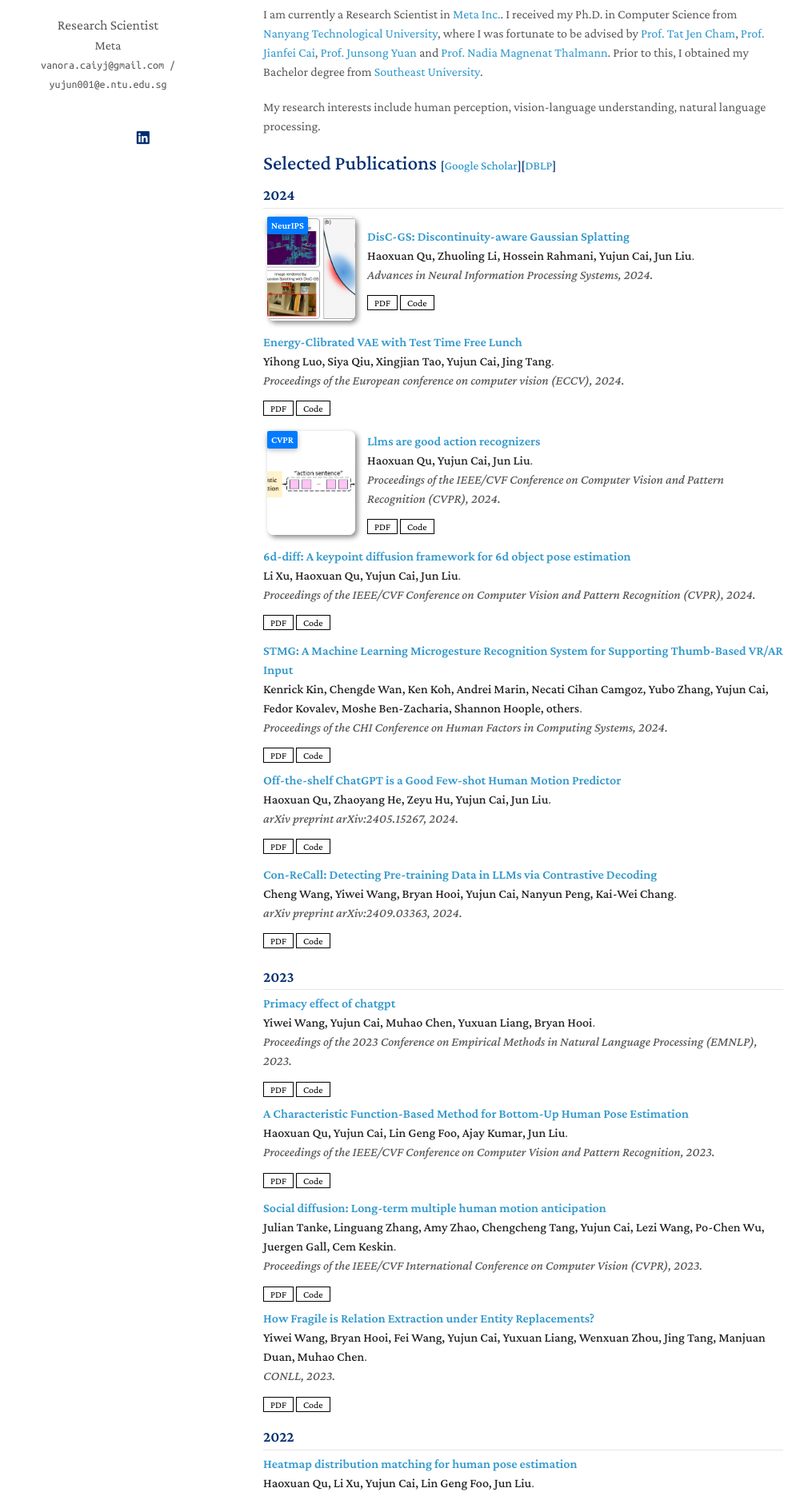
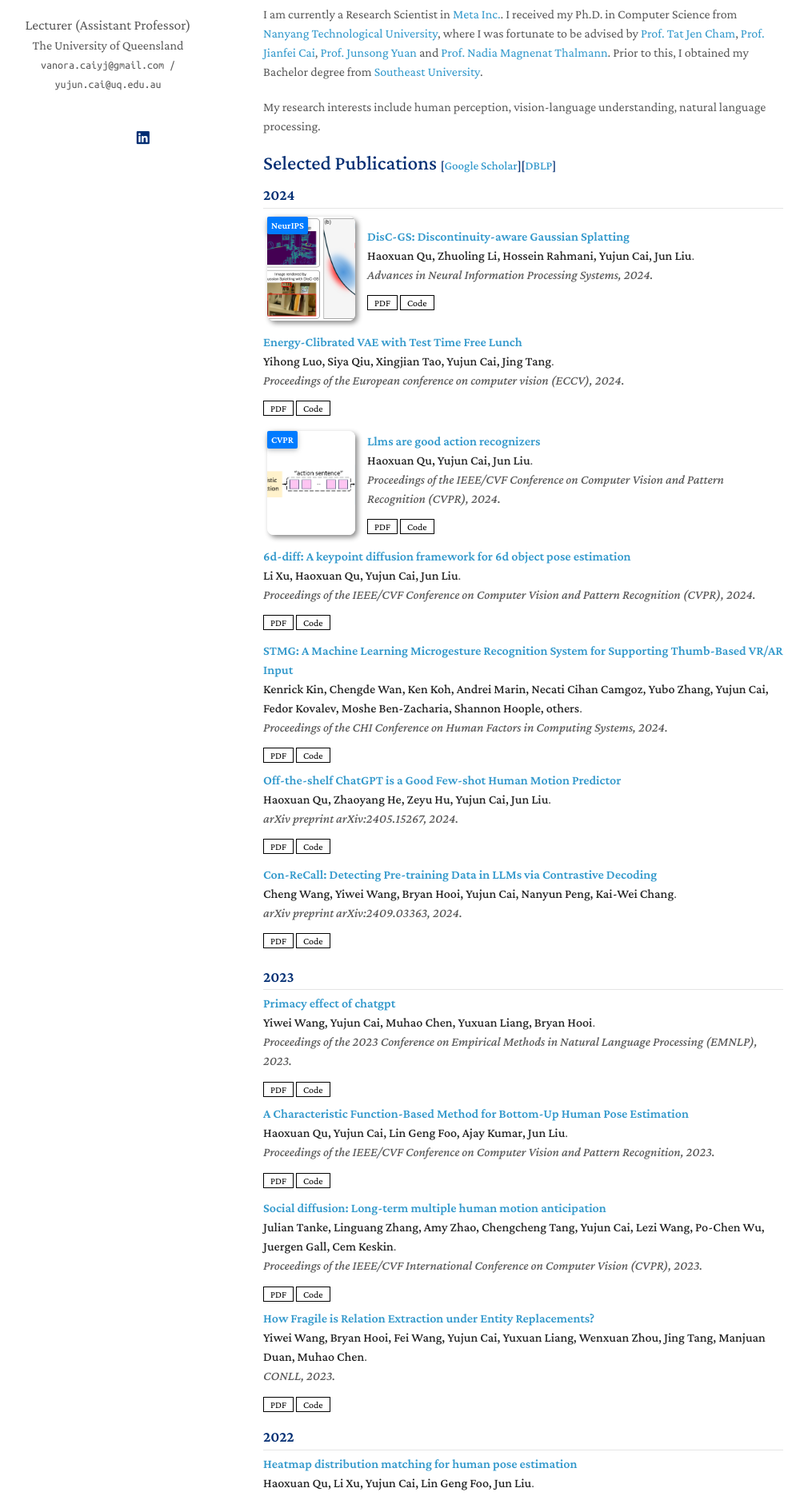
Before and after one commit to vanoracai/vanoracai.github.io, a Jekyll site: the page built from index.md, in a window 1280 px wide. Shown: the part 263-2134 px from the top of the page at 80% size, without its empty margins (141-1151 px from the left). Built offline with Jekyll 4.4.1, drawn with Linux system fonts in a browser that asks for light colours; nearby versions of some CDN libraries; a style sheet for code colours, icons or effects is not loaded; our own code applies the rules of GitHub Pages for plain Markdown files.

Commit message:
Update _config.yml

```diff
--- a/_config.yml
+++ b/_config.yml
@@ -1,14 +1,14 @@
 # Basic Information
 title: Yujun Cai
-position: Research Scientist
-affiliation: Meta
+position: Lecturer (Assistant Professor)
+affiliation: The University of Queensland
 # affiliation_link: https://web.cs.ucla.edu/~kwchang/members/
-email: vanora.caiyj@gmail.com / yujun001@e.ntu.edu.sg
+email: vanora.caiyj@gmail.com / yujun.cai@uq.edu.au
 
 # Search Engine Optimization (SEO)
 # keywords: yiwei wang, wang yiwei, nus, ucla, amazon, natural language processing, graph neural networks
 canonical: https://vanoracai.github.io/
-description: Yujun Cai is a Research Scientist in Meta Reality Lab. Her research lies in computer vision, graph learning and natural language processing.
+description: Yujun Cai is a Lecturer in The University of Queensland Her research lies in computer vision, multi-modal perception and natural language processing.
 
 # The option is used to enable the Johns Hopkins template.
 enable_hopkins_logo: true
```
